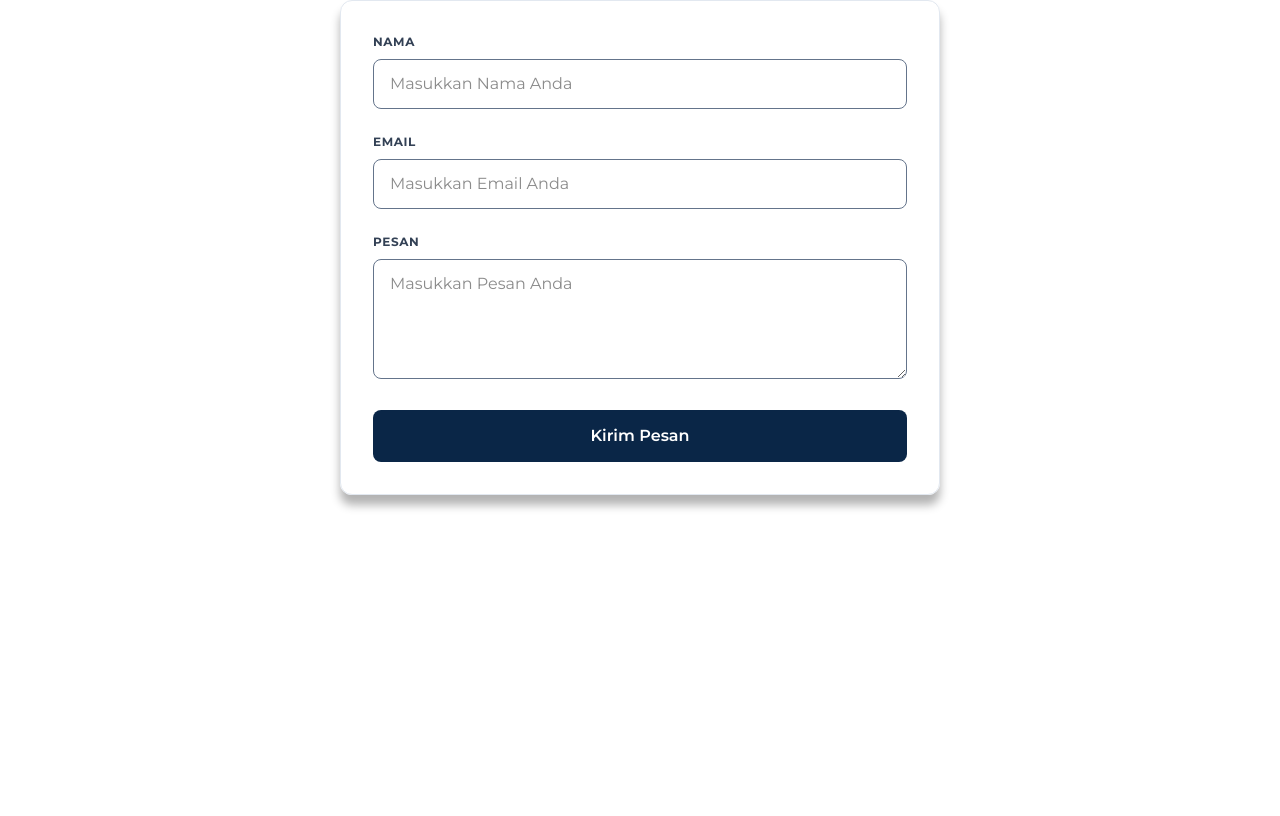
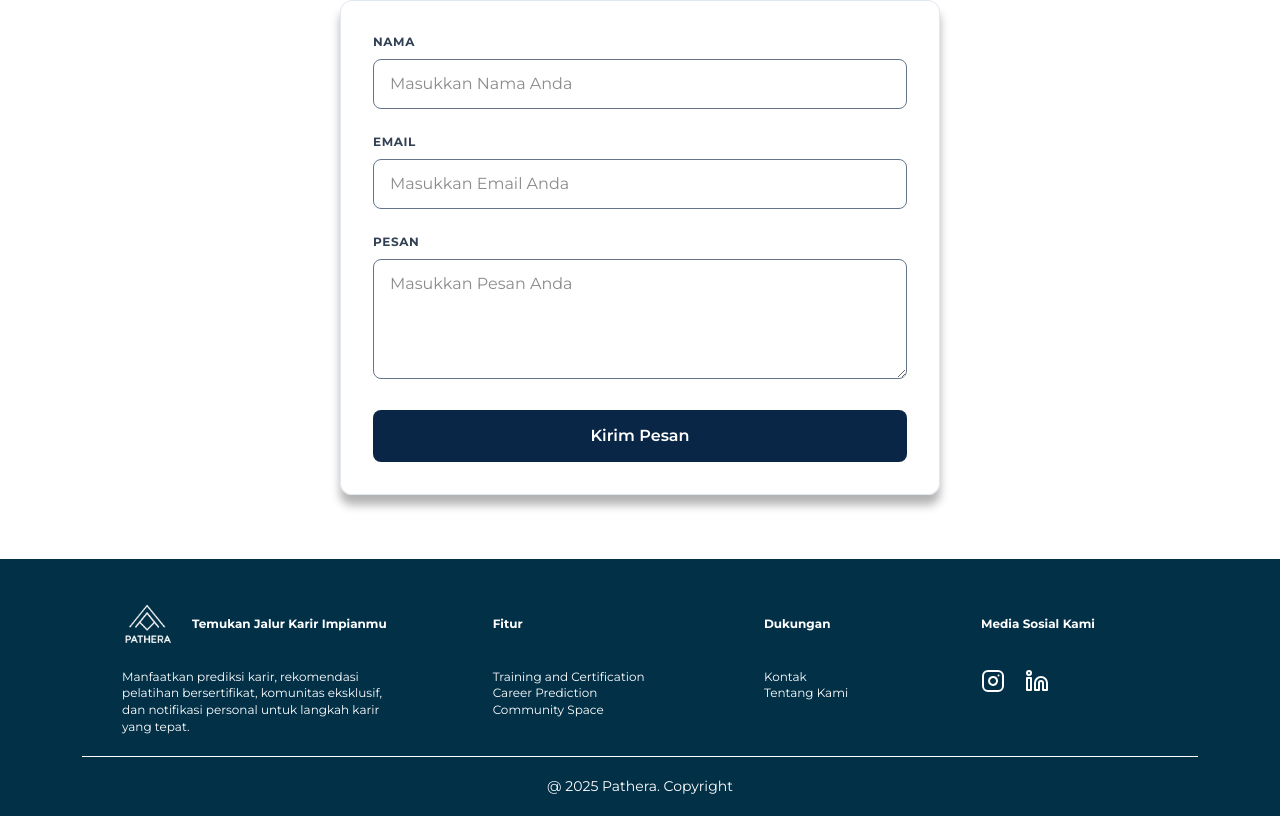
Before and after one commit to kaynaa/pathera, a Next.js app: page / in a window 1280 px wide. Shown: the part 1566-2382 px from the top of the page. Before the commit the page ends 2125 px from the top, so only its background shows below. Built offline with nearby package versions, Linux system fonts and the light colour scheme; no server answers.

Commit message:
feat: second update on header and footer

```diff
--- a/src/app/page.tsx
+++ b/src/app/page.tsx
@@ -74,7 +74,7 @@ export default function HomePage() {
         <Features />
         <ContactForm />
       </main>
-      {/* <Footer /> */}
+      <Footer />
 
     </div>
   );
--- a/src/components/Footer.module.css
+++ b/src/components/Footer.module.css
@@ -1,10 +1,74 @@
 .footer {
-    width: 1440;
-    height: 332;
-    opacity: 1;
+    width: 100%;
+    height: 300;
     background: #023047;
     display: flex;
     flex-direction: column;
+    justify-items: start;
+    color: #ffffff;
+    align-items: center;
+    padding: 20px;
+}
+
+.logo {
+    width: 90px;
+    height: 90px;
+    opacity: 1;
+    opacity: 1;
+}
+
+.footerTitle {
+    font-family: Montserrat;
+    font-weight: 700;
+    font-style: Bold;
+    font-size: 12px;
+    text-align: start;
+}
+
+.footerContainer {
+    display: grid;
+    grid-template-columns: 1.8fr 1.25fr repeat(2, 1fr);
+    margin-top: 0px;
+    padding-top: 0px;
+    padding-left: 20px;
+    width: 90%;
+    align-items: center;
+}
+
+.footerTextContainer {
+    display: grid;
+    grid-template-columns: 1.8fr 1.25fr repeat(2, 1fr);
+    margin-top: 0px;
+    padding-top: 0px;
+    padding-left: 20px;
+    width: 90%;
+    align-items: start;
+}
+
+.footerIcons {
+    display: flex;
+    flex-direction: row;
+    justify-content: start;
+    gap: 20px;
+}
+
+.footerText {
+    font-family: Montserrat;
+    font-weight: 400;
+    font-style: Regular;
+    font-size: 12px;
+    line-height: 140%;
+    display: flex;
+    flex-direction: column;
+    justify-content: start;
+}
+
+.line {
+  border-top: 1px solid #ffffff;
+  width: 90%;
+  margin-left: 20px;
+  margin-right: 20px;
+  margin-top: 20px;
 }
 
 .copyright{
@@ -15,4 +79,22 @@
     line-height: 140%;
     letter-spacing: 0%;
     text-align: justify;
+    padding-top: 20px;
 }
+
+/* .title_1 {
+    position: relative;
+    width: 166;
+    height: 40;
+    opacity: 1;
+    top: 0px;
+    left: 200px;
+}
+
+.title_2 {
+    width: 259;
+    height: 20;
+    opacity: 1;
+    top: 71px;
+    left: 554px;
+} */
--- a/src/components/Footer.tsx
+++ b/src/components/Footer.tsx
@@ -0,0 +1,57 @@
+import Link from "next/link";
+import styles from "./Footer.module.css";
+import React from "react";
+import { Instagram, Linkedin } from 'lucide-react';
+
+export default function Footer() {
+  return (
+    <div className={styles.footer}>
+        <div className= {styles.footerContainer}>
+            <div className="flex justify-start items-center gap-0">
+                <img
+                    src="/white-logo.png"
+                    alt="Pathera Logo"
+                    className={styles.logo}
+                />
+                <div className={styles.footerTitle}>Temukan Jalur Karir Impianmu</div>
+            </div>
+            <div className={styles.footerTitle}>Fitur</div>
+            <div className={styles.footerTitle}>Dukungan</div>
+            <div className={styles.footerTitle}>Media Sosial Kami</div>
+
+        </div>
+
+      <div className={styles.footerTextContainer}>
+        <div className={styles.footerText}>
+            <div className="pl-[20px] pr-[100px]">
+                Manfaatkan prediksi karir, rekomendasi pelatihan bersertifikat,
+                komunitas eksklusif, dan notifikasi personal untuk langkah karir yang
+                tepat.
+            </div>
+        </div>
+        <div className={styles.footerText}>
+          <Link href="/training-certification">Training and Certification</Link>
+          <Link href="/career">Career Prediction</Link>
+          <Link href="/community">Community Space</Link>
+        </div>
+
+        <div className={styles.footerText}>
+          <Link href="https://www.instagram.com/ristek.csui/">Kontak</Link>
+          <Link href="/about-us">Tentang Kami</Link>
+        </div>
+
+        <div className={styles.footerIcons}>
+          <Link href="https://www.instagram.com/ristek.csui/">
+            <Instagram />
+          </Link>
+          <Link href="https://www.linkedin.com/company/ristek-fakultas-ilmu-komputer-universitas-indonesia/">
+            <Linkedin />
+          </Link>
+        </div>
+      </div>
+
+      <div className={styles.line}></div>
+      <div className={styles.copyright}>@ 2025 Pathera. Copyright</div>
+    </div>
+  );
+}
```
